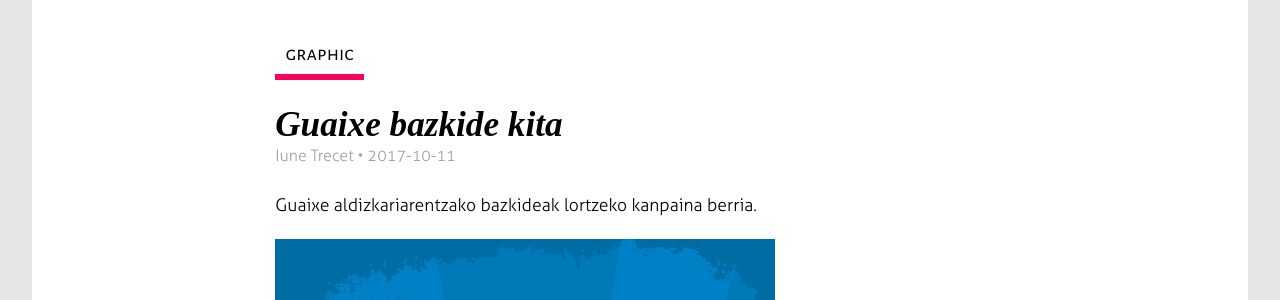
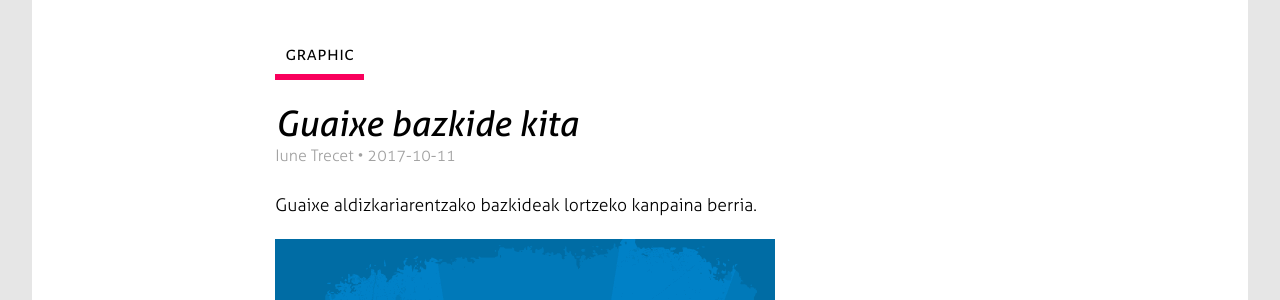
Before and after one commit to iunetrecet/iunetrecet.github.io, a Jekyll site: the page built from _posts/2017-10-11-guaixe-publi.md, in a window 1280 px wide. Shown: the part 165-465 px from the top of the page. Built offline with Jekyll 4.4.1, drawn with Linux system fonts in a browser that asks for light colours; some web fonts are replaced.

Commit message:
Fixed bug with the Aller italic font variant

```diff
--- a/_sass/settings.sass
+++ b/_sass/settings.sass
@@ -17,7 +17,7 @@
   font-style: italic
 @font-face
   font-family: "Aller light"
-  src: url(../fonts/Aller/Aller-It.ttf)
+  src: url(../fonts/Aller/Aller_It.ttf)
   font-weight: bold
   font-style: italic
 
```
